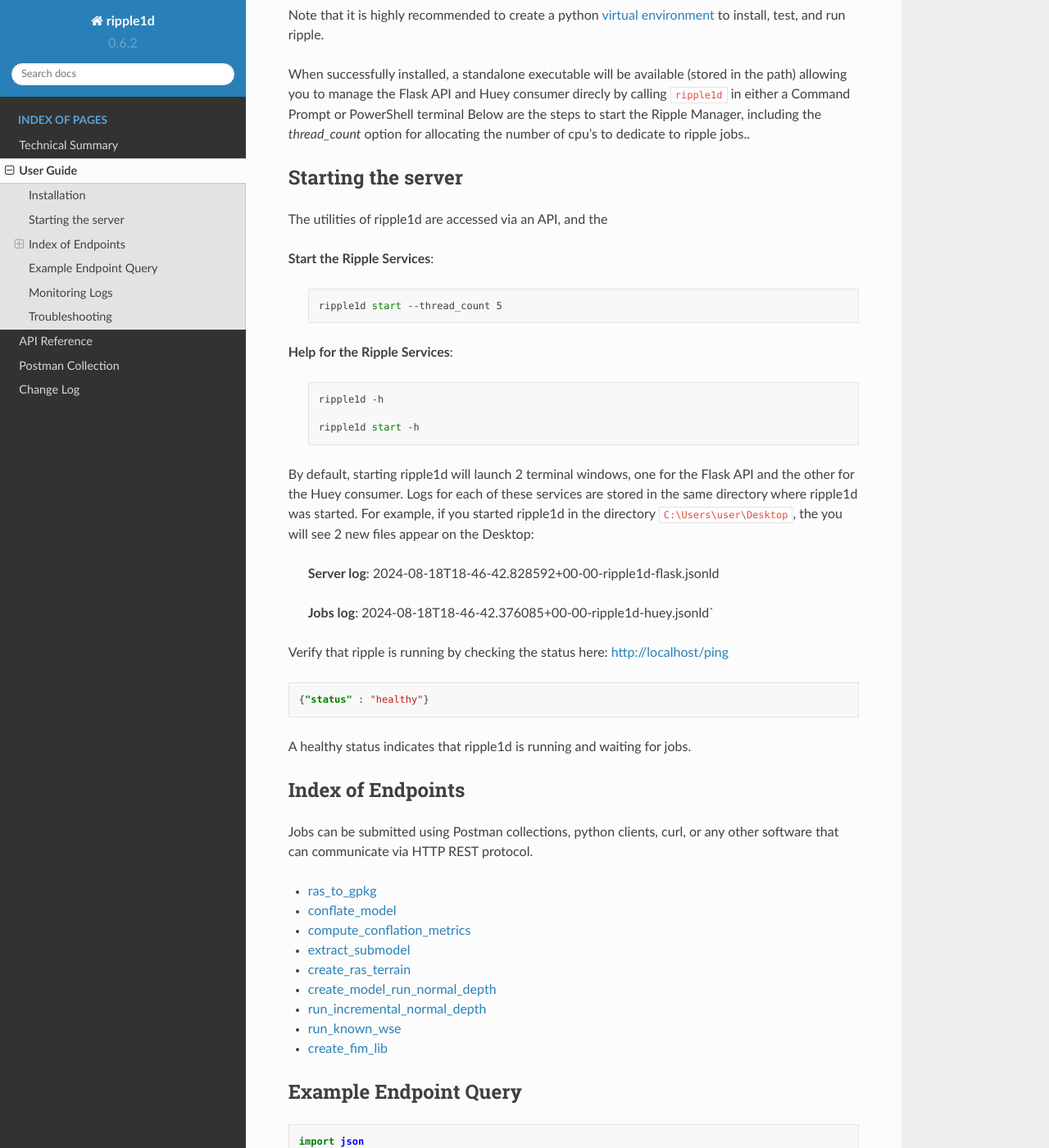
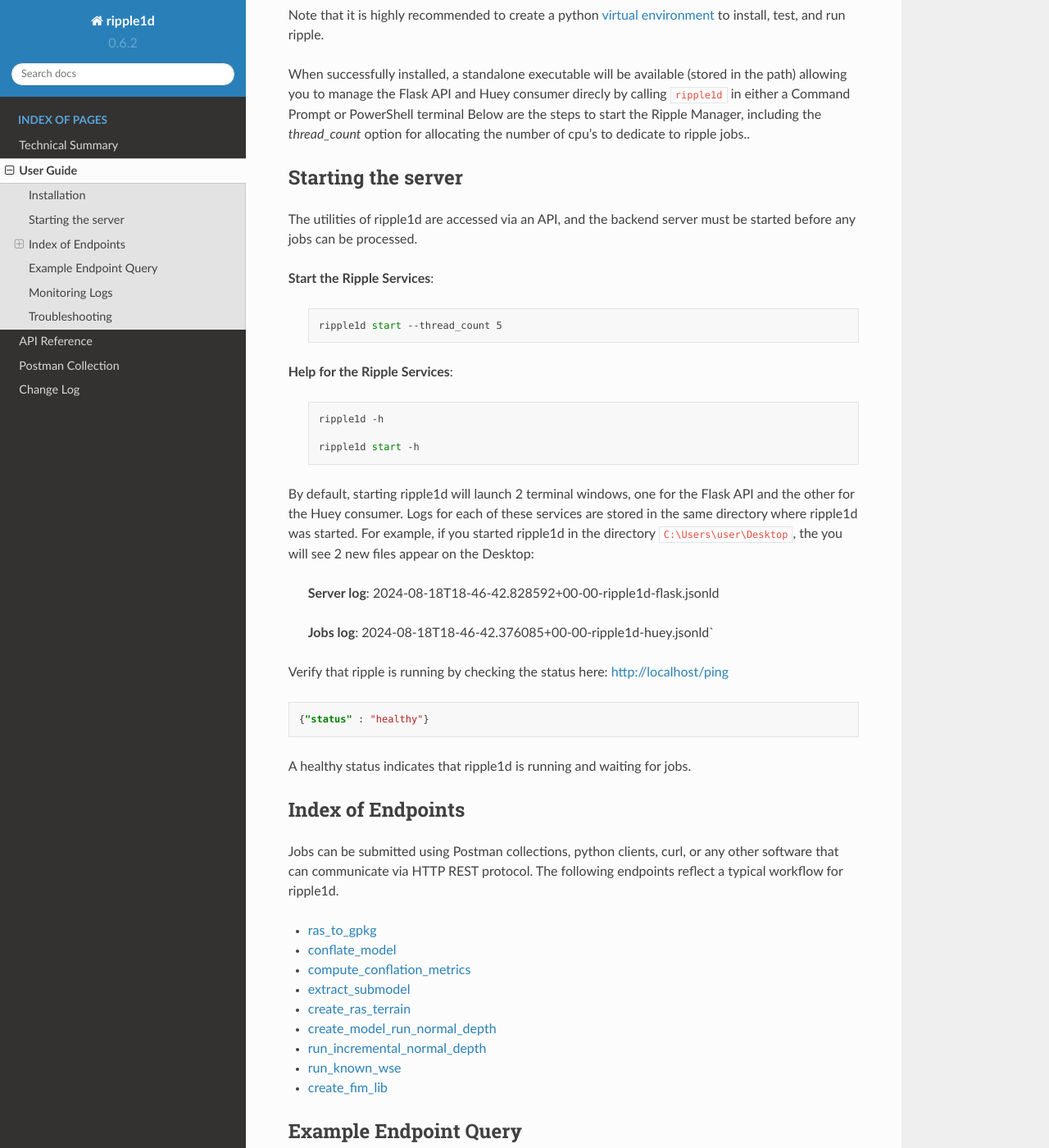
Before and after one commit to Dewberry/ripple1d, a Sphinx documentation site: the page built from docs/source/user_guide.rst, in a window 1280 px wide and 1400 px high, scrolled down 546 px. Shown: the whole window at 82% size. Built offline with Sphinx 7.4.7 and the Read the Docs theme 2.0.0, drawn with Linux system fonts in a browser that asks for light colours; pages that are not in the unit, such as notebooks, are missing from menus.

Commit message:
fix typos

```diff
--- a/docs/source/user_guide.rst
+++ b/docs/source/user_guide.rst
@@ -35,7 +35,8 @@
 Starting the server
 -------------------
 
-The utilities of ripple1d are accessed via an API, and the
+The utilities of ripple1d are accessed via an API, and the backend server must
+be started before any jobs can be processed.
 
 **Start the Ripple Services**:
 
@@ -76,7 +77,8 @@
 Index of Endpoints
 ------------------
 Jobs can be submitted using Postman collections, python clients, curl, or any
-other software that can communicate via HTTP REST protocol.
+other software that can communicate via HTTP REST protocol.  The following
+endpoints reflect a typical workflow for ripple1d.
 
 .. toctree::
    :maxdepth: 1
```
